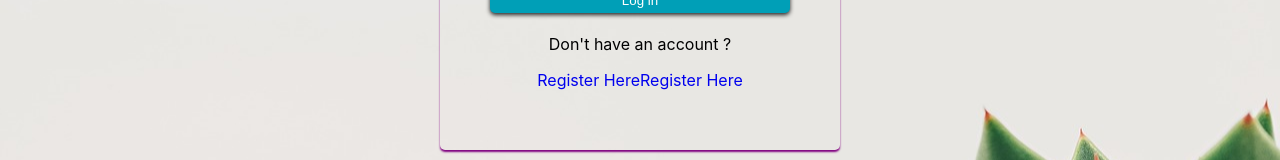
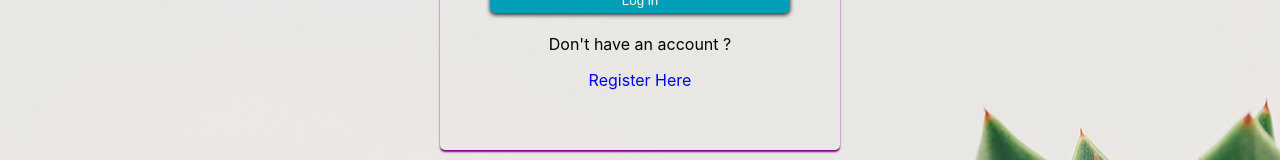
Before and after one commit to water-my-plantsbe/Frontend, a React (Create React App) app in the folder water-my-plant/: page /login in a window 1280 px wide. Shown: the part 201-361 px from the top of the page. Built offline with nearby package versions, Linux system fonts and the light colour scheme.

Commit message:
bug fixed'

```diff
--- a/water-my-plant/src/components/Login/Login.js
+++ b/water-my-plant/src/components/Login/Login.js
@@ -1,7 +1,7 @@
 import React from 'react';
 import styled from 'styled-components';
 import { Button, Form } from 'reactstrap';
-import { Link, withRouter, BrowserRouter as Router} from "react-router-dom";
+import { withRouter, BrowserRouter as Router} from "react-router-dom";
 import axios from 'axios';
 
 class Login extends React.Component {
@@ -57,7 +57,7 @@ class Login extends React.Component {
 
               <Button className= "input" onClick={this.handlePassword}>Log in</Button>
                   <p> Don't have an account ? </p>
-                  <Link to="/register ">  Register Here</Link>
+                  {/* <Link to="/register ">  Register Here</Link>      */}
                 <a href=" https://watermyplant.netlify.com/register">Register Here </a>
             </Form>
           </UserBar>
```
